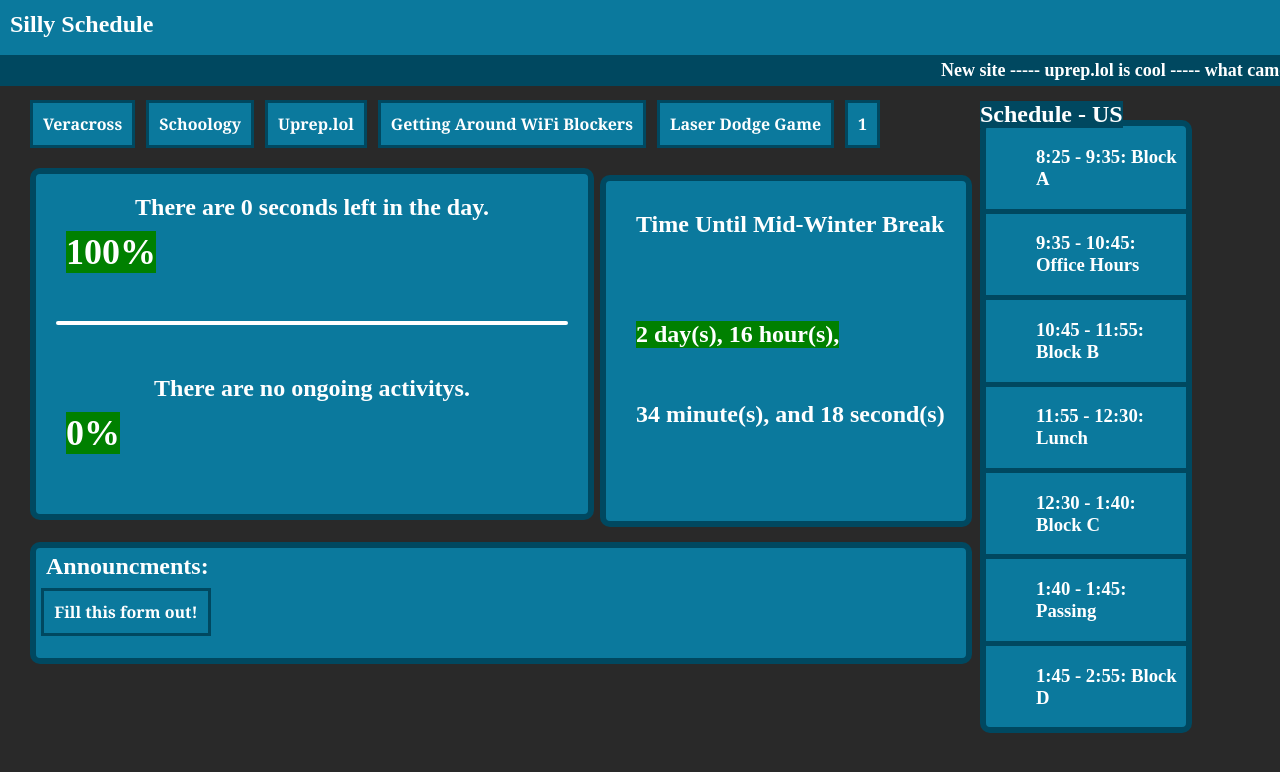
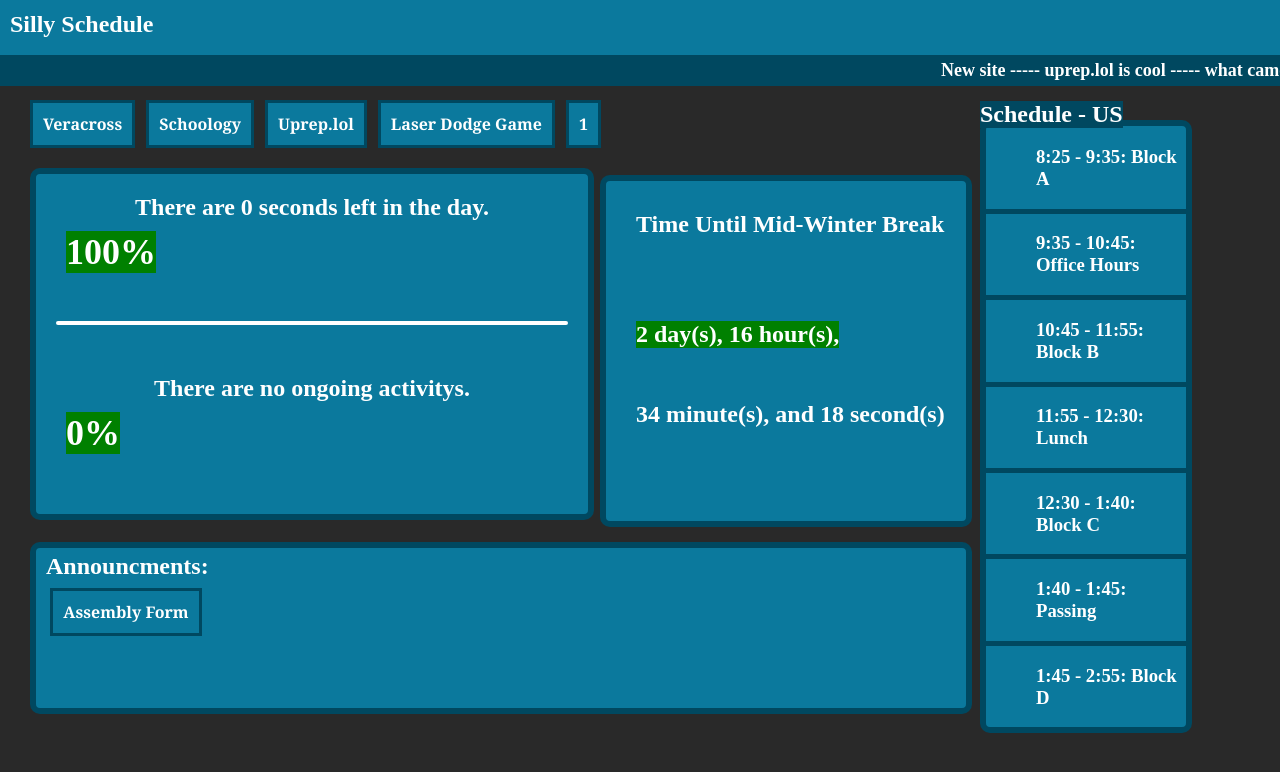
Before and after one commit to E-bit101/silly-schedule, a plain HTML site: page index.html in a window 1280 px wide. Both pictures are taken after a click on the button "Click Me". Drawn offline with Linux system fonts and the light colour scheme.

Commit message:
hid the wifi blocking page click the click me 50 times, some ui stuffs

```diff
--- a/index.html
+++ b/index.html
@@ -11,6 +11,8 @@
 
             var clicks
             clicks = 0
+
+
 
             function uprepmouseclick() {
                 window.open("https://uprep.lol", '_blank').focus();
@@ -30,6 +32,9 @@
             function clickerclick() {
                 clicks = clicks+1
                 document.getElementById("clicky").textContent = clicks
+                if (clicks > 50) {
+                wifiblockclick()
+                }
             }
             function veracross() {
                 window.open("https://portals.veracross.com/uprep/student",'_blank').focus()
@@ -318,9 +323,6 @@
                     Uprep.lol
                 </Uprep>
             </button>
-            <button onclick="wifiblockclick()">
-                Getting Around WiFi Blockers
-            </button>
             <button onclick="lazerdogegame()">
                 Laser Dodge Game
             </button>
@@ -402,12 +404,12 @@
                 Loading... if this is not loading then something went wrong
             </h2>
         </div>
-        <div id="announcments" class="box5" style="margin-left: 30px; margin-top: 15px; height: 70px; width: 890px;">
+        <div id="announcments" class="box5" style="margin-left: 30px; margin-top: 15px; height: 120px; width: 890px;">
             <h2 style="margin-top: -15px; margin-left: -10px;">
                 Announcments:
             </h2>
             <button id="schoogolyform" onclick="skoogolyform()" style="margin-left: -750px; margin-top: 20px;">
-                Fill this form out!
+                Assembly Form
             </button>
         </div>
     </body>
```
Also changed, not shown: wifiblocker.html (+5 -1 lines).
